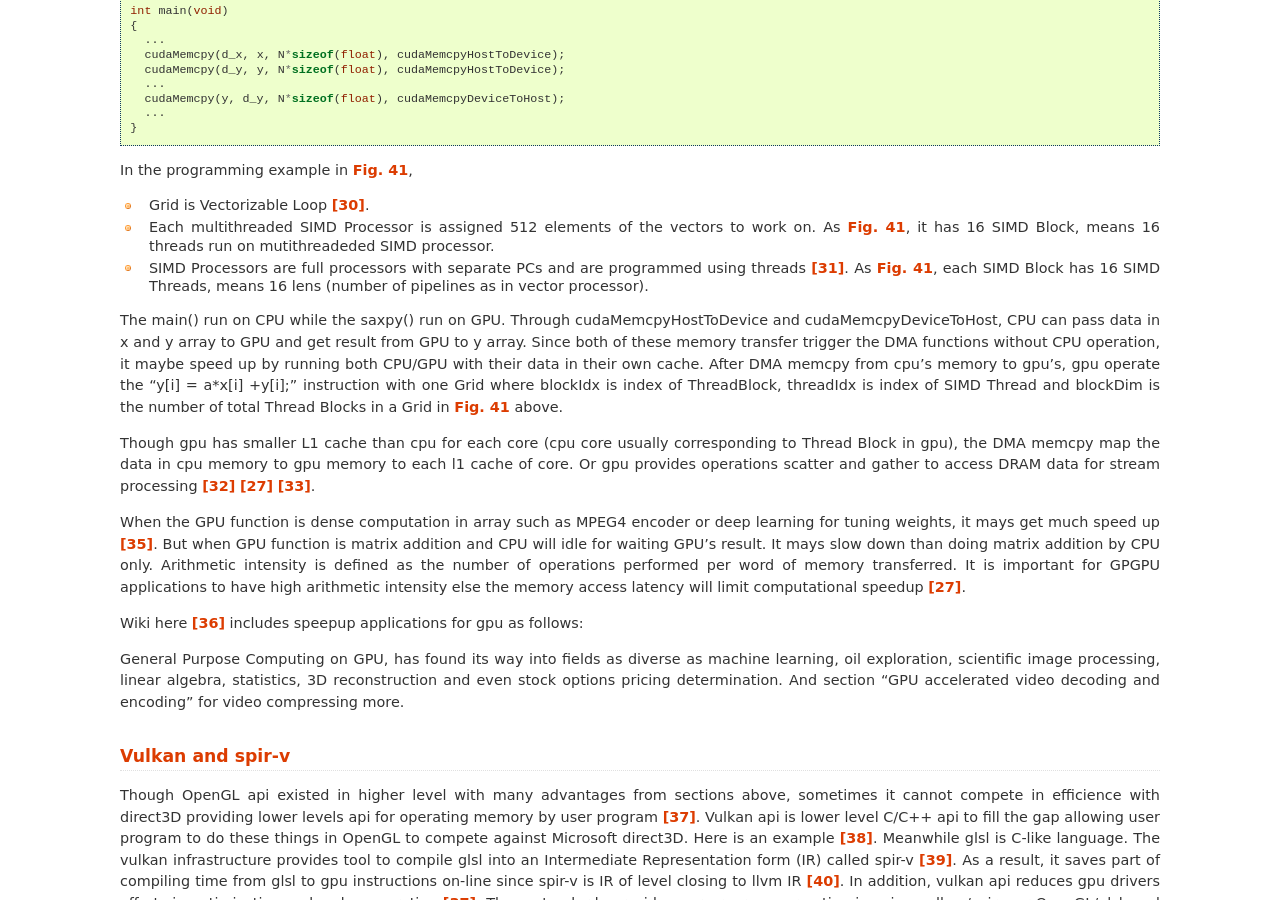
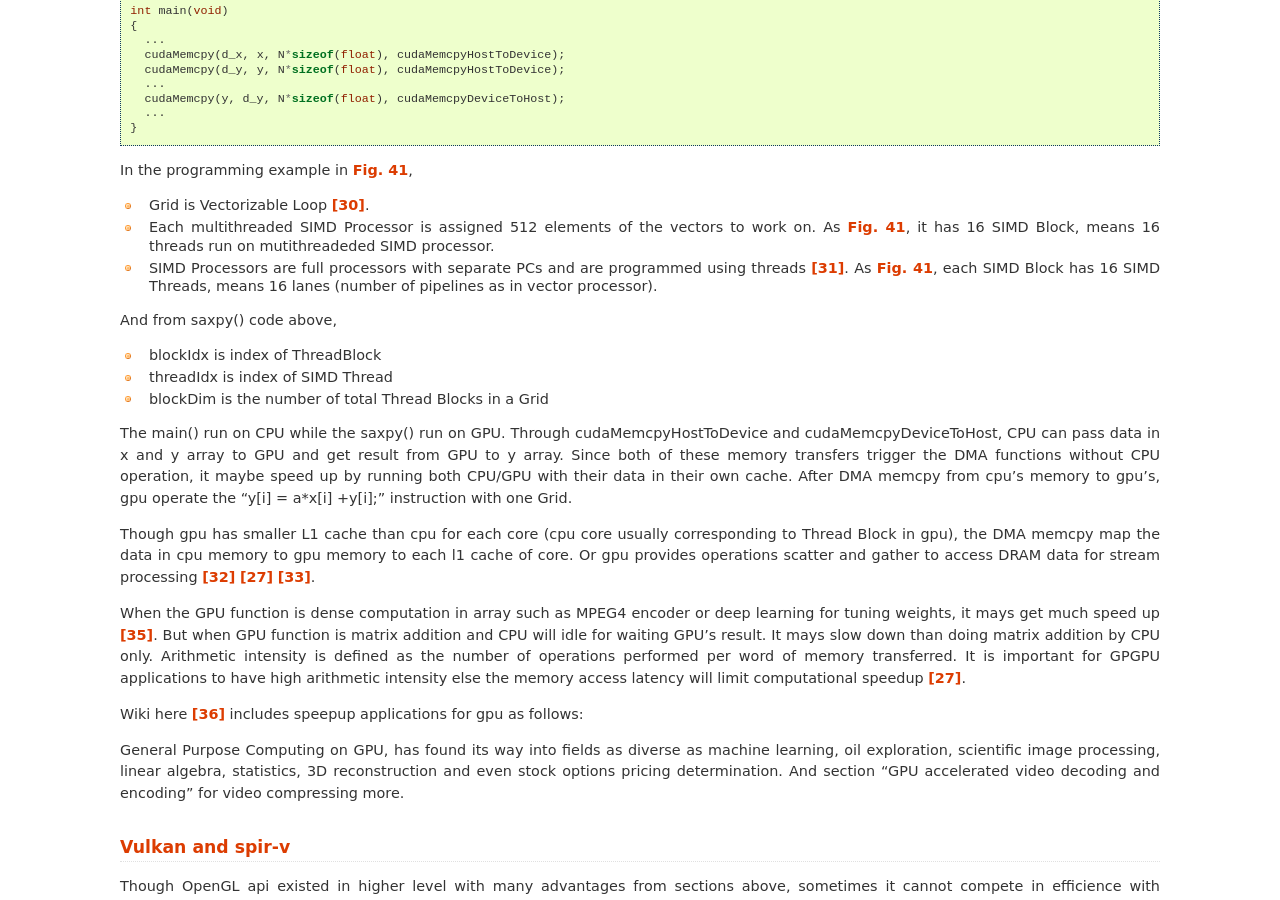
Before and after one commit to Jonathan2251/lbd, a Sphinx documentation site: the page built from source/gpu.rst, in a window 1280 px wide and 900 px high, scrolled down 8781 px. Built offline with Sphinx 7.4.7, drawn with Linux system fonts in a browser that asks for light colours; pages that are not in the unit, such as notebooks, are missing from menus; some of the changed text lies outside the part shown.

Commit message:
list mapping variables in saxpy()

```diff
--- a/source/gpu.rst
+++ b/source/gpu.rst
@@ -408,17 +408,24 @@ In the programming example in :numref:`grid`,
 
 - SIMD Processors are full processors with separate PCs and are programmed using
   threads [#Quantitative-gpu-threadblock]_. As :numref:`grid`, each SIMD Block has
-  16 SIMD Threads, means 16 lens (number of pipelines as in vector processor).
+  16 SIMD Threads, means 16 lanes (number of pipelines as in vector processor).
+
+And from saxpy() code above,
+
+- blockIdx is index of ThreadBlock
+
+- threadIdx is index of SIMD Thread
+
+- blockDim is the number of total Thread Blocks in a Grid
+
 
 The main() run on CPU while the saxpy() run on GPU. Through
 cudaMemcpyHostToDevice and cudaMemcpyDeviceToHost, CPU can pass data in x and y
 array to GPU and get result from GPU to y array.
-Since both of these memory transfer trigger the DMA functions without CPU operation,
+Since both of these memory transfers trigger the DMA functions without CPU operation,
 it maybe speed up by running both CPU/GPU with their data in their own cache.
 After DMA memcpy from cpu's memory to gpu's, gpu operate the "y[i] = a*x[i] +y[i];"
-instruction with one Grid where blockIdx is index of ThreadBlock, threadIdx is
-index of SIMD Thread and blockDim is the number of total Thread Blocks in a Grid
-in :numref:`grid` above.
+instruction with one Grid.
 
 Though gpu has smaller L1 cache than cpu for each core (cpu core usually
 corresponding to Thread Block in gpu),
```
